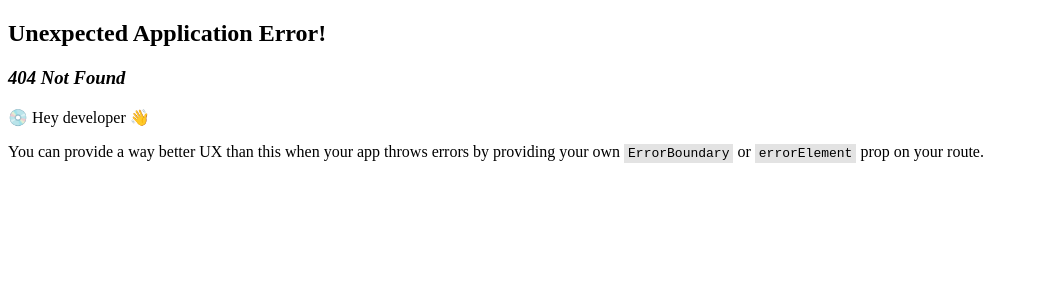
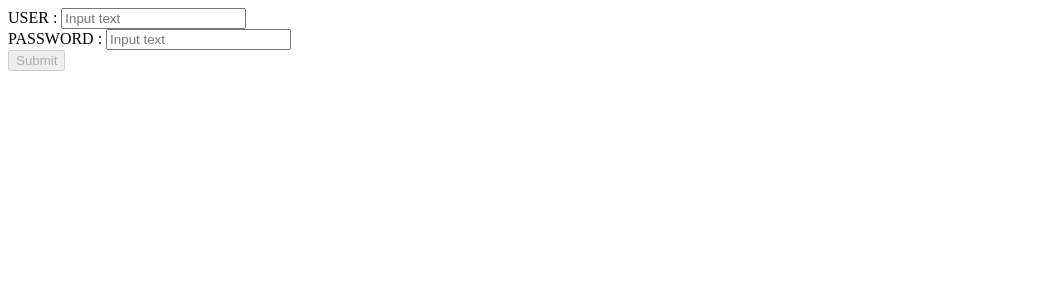
Before and after one commit to ksheyon123/jest__tutorials, a React (Vite) app: page /login in a window 1280 px wide. Before the commit this address had no page. Shown: the top 300 px of the page, without its empty margins (0-1039 px from the left). Built offline with nearby package versions, Linux system fonts and the light colour scheme.

Commit message:
Before prepare LoginFor unit test

```diff
--- a/src/App.tsx
+++ /dev/null
@@ -1,11 +0,0 @@
-import React from "react";
-import {} from "@persian-tools/persian-tools";
-
-const App = () => {
-
-  return (
-    <div>Hello World</div>
-  ) ;
-};
-
-export default App;
--- a/src/components/Views/Home/LoginForm.tsx
+++ b/src/components/Views/Home/LoginForm.tsx
@@ -5,6 +5,7 @@ const LoginForm : React.FC = () => {
     const [userId, setUserId] = useState<string>("");
     const [userPw, setUserPw] = useState<string>("");
 
+    const btnDisabled = !userId || !userPw;
     return (
         <div>
             <div>
@@ -15,7 +16,9 @@ const LoginForm : React.FC = () => {
                 <span>PASSWORD : </span>
                 <Input value={userPw} setValue={setUserPw}/>
             </div>
-
+            <button disabled={btnDisabled} onClick={() => { console.log("Btn"); }}>
+                Submit
+            </button>
         </div>
     )
 }
--- /dev/null
+++ b/src/pages/404.tsx
@@ -0,0 +1,12 @@
+import React from "react";
+
+const NotFound : React.FC = () => {
+
+    return (
+        <div>
+            404 Not Found
+        </div>
+    )
+}
+
+export default NotFound;
--- /dev/null
+++ b/src/pages/Login.tsx
@@ -0,0 +1,10 @@
+import React from "react";
+import { LoginForm } from "@/components/Views/Home/LoginForm";
+
+const Login : React.FC = () => {
+    return (
+        <LoginForm />
+    )
+}
+
+export default Login;
--- a/vite.config.ts
+++ b/vite.config.ts
@@ -7,7 +7,7 @@ export default defineConfig({
   plugins: [react()],
   resolve : {
     alias : {
-      '&': path.resolve(__dirname, 'src'),
+      '@': path.resolve(__dirname, 'src'),
     }
   }
 })
```
Also changed, not shown: src/Router.tsx (+8 -3 lines), src/pages/Home.tsx (deleted, +0 -11 lines), tsconfig.json (+4 -4 lines).
